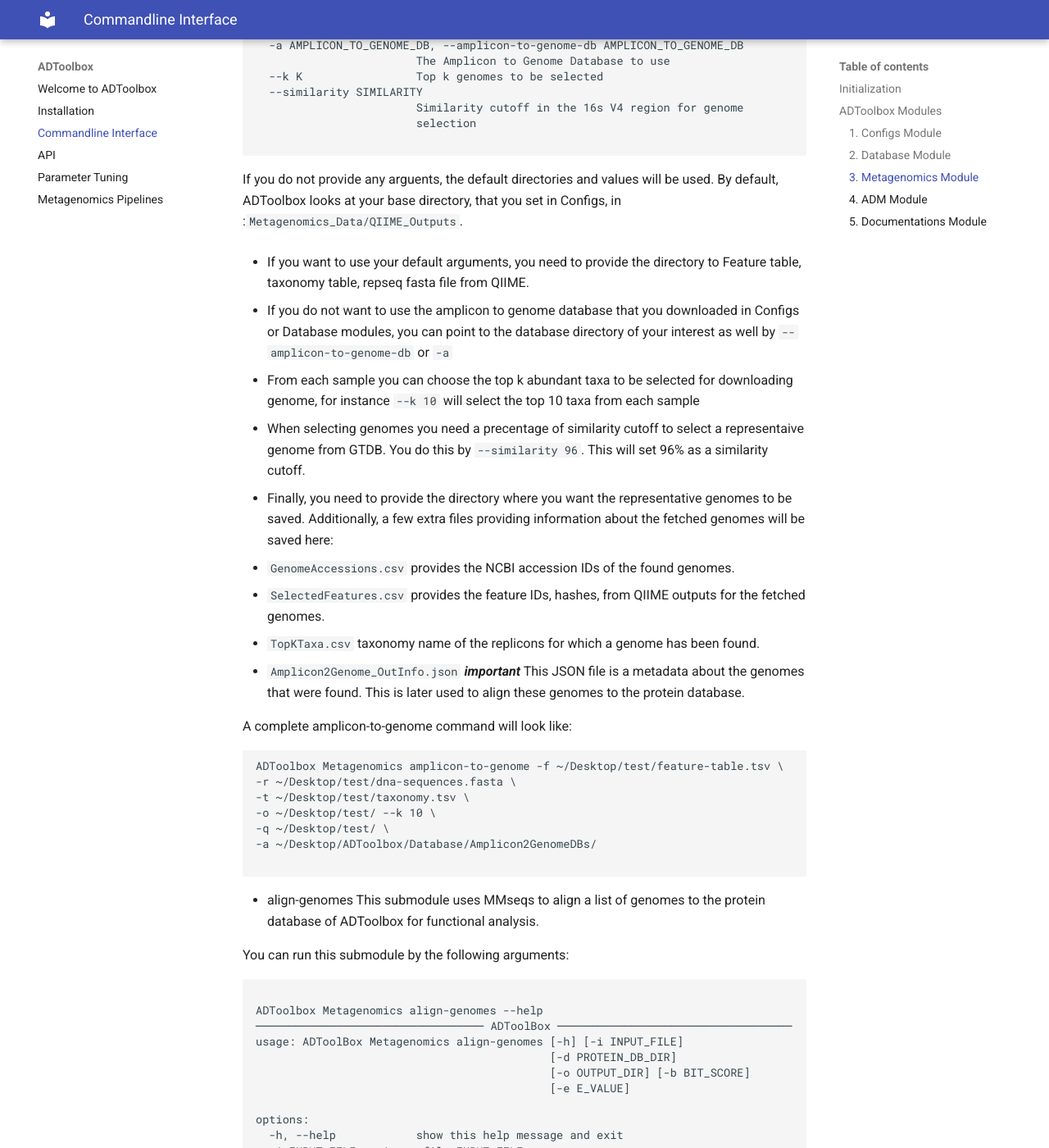
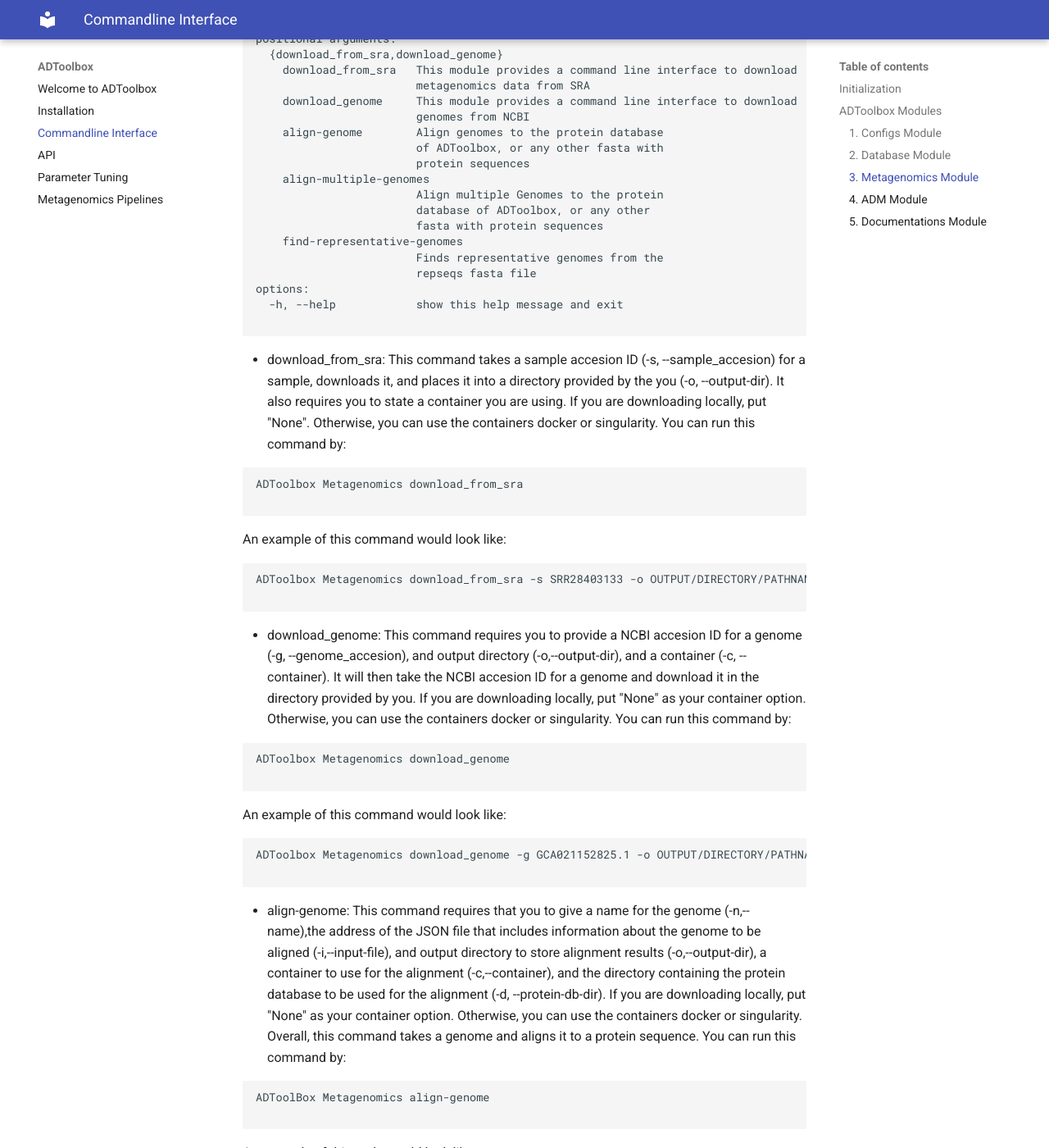
Before and after one commit to chan-csu/ADToolbox, an MkDocs documentation site: the page built from docs/CLI.md, in a window 1280 px wide and 1400 px high, scrolled down 5734 px. Shown: the whole window at 82% size. Built offline with MkDocs 1.6.1 and Material for MkDocs 9.7.7, drawn with Linux system fonts in a browser that asks for light colours; some of the changed text lies outside the part shown.

Commit message:
Updates in CLI module
Adding align-multiple-genomes & find-represenative-genomes

````diff
--- a/docs/CLI.md
+++ b/docs/CLI.md
@@ -82,20 +82,31 @@
 ADToolbox Database --help
 ──────────────────────────── ADToolBox ────────────────────────────
 usage: ADToolBox Database [-h]
-                          {initialize-feed-db,extend-feed-db,show-f
-eed-db,download-reaction-db,download-seed-reaction-db,build-protein
--db,download-feed-db,download-protein-db,download-amplicon-to-genom
-e-dbs}
+                          {initialize-feed-db,add-feed,sh
+ow-feed-db,initialize-metagenomics-studies-db,add-metagen
+omics-study,initialize-protein-db,add-protein,download-re
+action-db,download-seed-reaction-db,build-protein-db,down
+load-protein-db,download-amplicon-to-genome-dbs,download-
+all-databases}
                           ...
 
 positional arguments:
-  {initialize-feed-db,extend-feed-db,show-feed-db,download-reaction
--db,download-seed-reaction-db,build-protein-db,download-feed-db,dow
-nload-protein-db,download-amplicon-to-genome-dbs}
-                        Database Modules:
+  {initialize-feed-db,add-feed,show-feed-db,initialize-me
+tagenomics-studies-db,add-metagenomics-study,initialize-p
+rotein-db,add-protein,download-reaction-db,download-seed-
+reaction-db,build-protein-db,download-protein-db,download
+-amplicon-to-genome-dbs,download-all-databases}
+                        Database commands:
     initialize-feed-db  Initialize the Feed DB
     add-feed            Add a feed to the feed database
-    show-feed-db        Shows the feed table
+    show-feed-db        Shows the feed database
+    initialize-metagenomics-studies-db
+                        Initialize the Metagenomics Studies DB
+    add-metagenomics-study
+                        Add a metagenomics study to the Kbase
+    initialize-protein-db
+                        Generates the protein database for ADToolbox
+    add-protein         Add a protein to the protein database
     download-reaction-db
                         Downloads the reaction database in CSV
                         format
@@ -104,8 +115,6 @@
                         JSON format
     build-protein-db    Generates the protein database for
                         ADToolbox
-    download-feed-db    Downloads the feed database in JSON
-                        format
     download-protein-db
                         Downloads the protein database in fasta
                         format; You can alternatively build it
@@ -114,16 +123,12 @@
                         downloads amplicon to genome databases
     download-all-databases
                         downloads all databases that are required by ADToolbox at once
-    show-tables         Show the list of all studies in Kbase
-    add-metagenomics-study
-                        Add a metagenomics study to the Kbase
-    add-experimental-data-study
-                        Add a study with experimental data to the Kbase
+
 options:
   -h, --help            show this help message and exit
 ```
 
-We now go over these commands one by one:
+We will now go over these commands one by one:
 
 - initialize-feed-db: This will create an empty JSON file in the Database sub-directory in your base directory that will hold all the future feed information that you add. You can run this command  by:
 
@@ -132,17 +137,59 @@
 
 ```
 
-- add-feed: This will add feed data to the database. Such data includes: NAME (the name of the feed), CARBOHYDRATES (carbohydrate content of the feed in a percentage), PROTEINS (protein content of the feed in a percecntage), LIPIDS (lipid content of the feed in a percentage), TSS (total suspended solid content of the feed in a percentage), SI (soluable inert content of feed in a percentage), XI (particulate inert content of feed in a percentage), and REFERENCE (reference where numbers came from).
+- add-feed: This will add feed data to the database. Such data includes: the name of the feed (-n, --name), carbohydrate content of the feed in a percentage (-c, --carbohydrates), protein content of the feed in a percecntage (-p, --proteins), lipid content of the feed in a percentage (-l, --lipids), total suspended solid content of the feed in a percentage (-t, --tss), soluable inert content of feed in a percentage (-s, --si), particulate inert content of feed in a percentage (-x, --xi), and a reference where numbers came from (-r, --reference).  This command is run by:
 
 ```
 ADToolbox Database add-feed
 
 ```
+An example of this would look like:
 
-- show-feed-db: As the name implies, this will show the user the feed database along with any values they have added to it, in the command window.
+```
+ADToolbox Database add-feed -n "test feed" -c 20 -p 20 -l 20 -t 20 -s 20 -x 20 -r "test reference"
+
+```
+
+- show-feed-db: As the name implies, this will show the user the feed database along with any values they have added to it, in the command window. This command is run by:
 
 ```
 ADToolbox Database show-feed-db
+
+```
+- initialize-metagenomics-studies-db: This will create an empty TSV file in the Database sub-directory in your base directory that will hold all the future information about various metagenomics studies that you add. You can run this command  by:
+
+```
+ADToolbox Database initialize-metagenomics-studies-db
+
+```
+- add-metagenomics-study: This command will add a metagenomics study to the Kbase and will require the study name (-n,--name), study type (-t, --type), microbiome where the metagenomics study belongs to (-m, --microbiome), SRA accession ID for the sample (-s, --sample_accesion), SRA accession ID for the project (-p, --study_accesion), and comments on the study of interest (-c, --comments). This command is run by:
+
+```
+ADToolbox Database add-metagenomics-study
+
+```
+An example of this would look like:
+
+```
+ADToolbox Database add-metagenomics-study  -n test_study -t 16s -m "anaerobic digestion"  -s 11111111 -c "this is just a test" -p 222222
+
+```
+- initialize-protein-db: This will create an empty JSON file in the Database sub-directory in your base directory that will hold all the future protein information that you add. You can run this command  by:
+
+```
+ADToolbox Database initialize-protein-db
+
+```
+- add-protein: As the name implies, this will add information about a protein to the empty protein database. Information about such protein includes its UniProt ID (-i, --uniprot-id), and the name attached to the protein which is usually the EC number (-n, --name). You can run this command by:
+
+```
+ADToolbox Database add-protein
+
+```
+An example of this would look like:
+
+```
+ADToolbox Database add-protein -i ATEST1 -n 1.1.1.1
 
 ```
 
@@ -154,13 +201,6 @@
 ```
 ADToolbox Database download-reaction-db
 
-```
-
-- download-feed-db: Downloads the default feed database in JSON format
-
-```
-
-ADToolbox Database download-feed-db
 
 ```
 
@@ -209,252 +249,94 @@
 
 ──────────────────────────── ADToolBox ────────────────────────────
 usage: ADToolBox Metagenomics [-h]
-                              {amplicon-to-genome,align-genomes,mak
-e-json-from-genomes,map-genomes-to-adm}
+                              {download_from_sra}
                               ...
 
 positional arguments:
-  {amplicon-to-genome,align-genomes,make-json-from-genomes,map-geno
-mes-to-adm}
-                         Available Metagenomics Commands:
-    amplicon-to-genome  Downloads the representative genome from
-                        each amplicon
-    align-genomes       Align Genomes to the protein database of
-                        ADToolbox, or any other fasta with
+  {download_from_sra,download_genome}
+    download_from_sra   This module provides a command line interface to download
+                        metagenomics data from SRA
+    download_genome     This module provides a command line interface to download
+                        genomes from NCBI
+    align-genome        Align genomes to the protein database
+                        of ADToolbox, or any other fasta with
                         protein sequences
-    make-json-from-genomes
-                        Generates JSON file required by Align-
-                        Genomes for custom genomes.
-    map-genomes-to-adm  maps JSON file with genome infromation to
-                        ADM reactions
-
+    align-multiple-genomes
+                        Align multiple Genomes to the protein
+                        database of ADToolbox, or any other
+                        fasta with protein sequences
+    find-representative-genomes
+                        Finds representative genomes from the
+                        repseqs fasta file
 options:
   -h, --help            show this help message and exit
 
 ```
-
-As of right now, there are 3 main submodules exist in the Metagenomics module:
-
-- amplicon-to-genome: If you have 16s Data from QIIME, you can, hopefully, find the representative genomes for each replicon in an automated way
-using this functionality by selecting different parameters:
-
+- download_from_sra: This command takes a sample accesion ID (-s, --sample_accesion) for a sample, downloads it, and places it into a directory provided by the you (-o, --output-dir). It also requires you to state a container you are using. If you are downloading locally, put "None". Otherwise, you can use the containers docker or singularity. You can run this command by:
 
 ```
-ADToolbox Metagenomics amplicon-to-genome --help
-
-────────────────────────────────── ADToolBox ───────────────────────────────────
-usage: ADToolBox Metagenomics amplicon-to-genome [-h] [-q QIIME_OUTPUTS_DIR]
-                                                 [-f FEATURE_TABLE_DIR]
-                                                 [-r REP_SEQ_DIR]
-                                                 [-t TAXONOMY_TABLE_DIR]
-                                                 [-o OUTPUT_DIR]
-                                                 [-a AMPLICON_TO_GENOME_DB]
-                                                 [--k K]
-                                                 [--similarity SIMILARITY]
-
-options:
-  -h, --help            show this help message and exit
-  -q QIIME_OUTPUTS_DIR, --qiime-outputs-dir QIIME_OUTPUTS_DIR
-                        Input the directory to the QIIME outputs
-  -f FEATURE_TABLE_DIR, --feature-table-dir FEATURE_TABLE_DIR
-                        Input the directory to the feature table output from
-                        QIIME output tables
-  -r REP_SEQ_DIR, --rep-Seq-dir REP_SEQ_DIR
-                        Input the directory to the repseq fasta output from
-                        QIIME output files
-  -t TAXONOMY_TABLE_DIR, --taxonomy-table-dir TAXONOMY_TABLE_DIR
-                        Input the directory to the taxonomy table output from
-                        QIIME output files
-  -o OUTPUT_DIR, --output-dir OUTPUT_DIR
-                        Output the directory to store the representative
-                        genome files
-  -a AMPLICON_TO_GENOME_DB, --amplicon-to-genome-db AMPLICON_TO_GENOME_DB
-                        The Amplicon to Genome Database to use
-  --k K                 Top k genomes to be selected
-  --similarity SIMILARITY
-                        Similarity cutoff in the 16s V4 region for genome
-                        selection
+ADToolbox Metagenomics download_from_sra
 
 ```
-
-If you do not provide any arguents, the default directories and values will be used. By default, ADToolbox looks at
-your base directory, that you set in Configs, in :```Metagenomics_Data/QIIME_Outputs```.
-
-- If you want to use your default arguments, you need to provide the directory to Feature table, taxonomy table, repseq fasta file from QIIME.
-
-- If you do not want to use the amplicon to genome database that you downloaded in Configs or Database modules, you can point to the database directory of your interest as well by ```--amplicon-to-genome-db``` or ```-a```
-
-- From each sample you can choose the top k abundant taxa to be selected for downloading genome, for instance ```--k 10``` will select the top 10 taxa from each sample
-
-- When selecting genomes you need a precentage of similarity cutoff to select a representaive genome from GTDB. You do this by ```--similarity 96```. This will set 96% as a similarity cutoff.
-
-- Finally, you need to provide the directory where you want the representative genomes to be saved. Additionally, a few extra files
-providing information about the fetched genomes will be saved here:
-
-  - ```GenomeAccessions.csv``` provides the NCBI accession IDs of the found genomes.
-  - ```SelectedFeatures.csv``` provides the feature IDs, hashes, from QIIME outputs for the fetched genomes.
-  - ```TopKTaxa.csv``` taxonomy name of the replicons for which a genome has been found.
-  - ```Amplicon2Genome_OutInfo.json``` ***important*** This JSON file is a metadata about the genomes that were found. This is later used to align these genomes to the protein database.
-
-A complete amplicon-to-genome command will look like:
+An example of this command would look like:
 
 ```
-ADToolbox Metagenomics amplicon-to-genome -f ~/Desktop/test/feature-table.tsv \
--r ~/Desktop/test/dna-sequences.fasta \
--t ~/Desktop/test/taxonomy.tsv \
--o ~/Desktop/test/ --k 10 \
--q ~/Desktop/test/ \
--a ~/Desktop/ADToolbox/Database/Amplicon2GenomeDBs/
+ADToolbox Metagenomics download_from_sra -s SRR28403133 -o OUTPUT/DIRECTORY/PATHNAME -c None
 
 ```
-
-
-- align-genomes This submodule uses MMseqs to align a list of genomes to the protein database of ADToolbox for functional analysis.
-
-You can run this submodule by the following arguments:
+- download_genome: This command requires you to provide a NCBI accesion ID for a genome (-g, --genome_accesion), and output directory (-o,--output-dir), and a container (-c, --container). It will then take the NCBI accesion ID for a genome and download it in the directory provided by you. If you are downloading locally, put "None" as your container option. Otherwise, you can use the containers docker or singularity. You can run this command by:
 
 ```
-
-ADToolbox Metagenomics align-genomes --help
-────────────────────────────────── ADToolBox ───────────────────────────────────
-usage: ADToolBox Metagenomics align-genomes [-h] [-i INPUT_FILE]
-                                            [-d PROTEIN_DB_DIR]
-                                            [-o OUTPUT_DIR] [-b BIT_SCORE]
-                                            [-e E_VALUE]
-
-options:
-  -h, --help            show this help message and exit
-  -i INPUT_FILE, --input-file INPUT_FILE
-                        Input the address of the JSON file includeing
-                        information about the genomes to be aligned
-  -d PROTEIN_DB_DIR, --protein-db-dir PROTEIN_DB_DIR
-                        Directory containing the protein database to be used
-                        for alignment
-  -o OUTPUT_DIR, --output-dir OUTPUT_DIR
-                        Output the directory to store the alignment results
-  -b BIT_SCORE, --bit-score BIT_SCORE
-                        Minimum Bit Score cutoff for alignment
-  -e E_VALUE, --e-value E_VALUE
-                        Minimum e-vlaue score cutoff for alignment
+ADToolbox Metagenomics download_genome
 
 ```
-
-- input-file: you need to give a JSON file similar to what you create in amplicon-to-genome, see previous submodule, so that ADToolbox finds
-all the information it needs about the genomes
-
-- protein-db-dir: you can provide ADToolboxes protein database fasta file, or any protein database that you would like to align your genomes with.
-- output-dir: Describes the location to save the alignment results.
-- bits-core: Minimum bit score to filter out the alignment results.
-- e_value: Minimum bit score to filter out the alignment results.
-
-The outputs of this step includes one more import file:
-
-```Alignment_Info.json```  -> This file is used by map-genomes-to-adm
-
-A complete command for this submodule would looklike:
-
+An example of this command would look like:
 
 ```
-
-ADToolBox Metagenomics align-genomes \
---input-file ~/Desktop/ADToolbox/Genomes/Amplicon2Genome_OutInfo.json
---protein-db-dir ~/Desktop/ADToolbox/Database/Protein_DB.fasta
---output-dir ~/Desktop/ADToolbox/Outputs/ \
---bit-score 40 \
---e-value 0.000001
+ADToolbox Metagenomics download_genome -g GCA021152825.1 -o OUTPUT/DIRECTORY/PATHNAME -c None
 
 ```
-
-----------------------
-
-- make-json-from-genomes Sometimes you have genomes either from assembly or downloading it manually. In this case you can import your genomes
-to the pipeline by making a JSON file similar to  ```Amplicon2Genome_OutInfo.json```. To this you need to make a CSV file for your genomes:
+- align-genome: This command requires that you to give a name for the genome (-n,--name),the address of the JSON file that includes information about the genome to be aligned (-i,--input-file), and output directory to store alignment results (-o,--output-dir), a container to use for the alignment (-c,--container), and the directory containing the protein database to be used for the alignment (-d, --protein-db-dir).  If you are downloading locally, put "None" as your container option. Otherwise, you can use the containers docker or singularity. Overall, this command takes a genome and aligns it to a protein sequence. You can run this command by:
 
 ```
-
-ADToolbox Metagenomics make-json-from-genomes  --help
-
-────────────────────────────────── ADToolBox ───────────────────────────────────
-usage: ADToolBox Metagenomics make-json-from-genomes [-h] -i INPUT_FILE -o
-                                                     OUTPUT_FILE
-
-options:
-  -h, --help            show this help message and exit
-  -i INPUT_FILE, --input-file INPUT_FILE
-                        Input the address of the CSV file includeing
-                        information about the genomes to be aligned
-  -o OUTPUT_FILE, --output-file OUTPUT_FILE
-                        Output the directory to store the JSON file.
+ADToolBox Metagenomics align-genome
 
 ```
-
-- input-file: This input file should be the address to a CSV file exactly in the following column format:
-
-|Genome_ID|NCBI_Name|Genome_Dir   |
-|---------|---------|-------------|
-|Genome1  |xyz      |~/Desktop/...|
-
-1- Genome_ID: Identifier for the genome, preferrably; NCBI ID
-2- NCBI_Name: NCBI taxonomy name for the genome: Does not need to be in a specific format
-3- Genome_Dir: Absolute path to the fasta files: NOT .gz
-
-
-- output-file: output directory for the generated JSON to be saved.
-
-An example of this command would be:
+An example of this code would look like:
 
 ```
-
-ADToolBox Metagenomics make-json-from-genomes --input-file ~/Desktop/MyGenomes.CSV --output-files ~/Desktop/Genome_info.json
+ADToolbox Metagenomics align-genome -n "test genome" -i INPUT/PATHNAME/OF/GENOME -o OUTPUT/PATHNAME/DIRECTORY -c None -d PATHNAME/OF/PROTEIN
 
 ```
-
-
---------------------
-
-- map-genomes-to-adm: This command will take a JSON file that has Alignment info for all of the genomes, and will output the mapping to ADM models. This is how you run this command:
+- align-multiple-genomes: This command allows you to align multiple genomes to the protein database of ADToolbox, or any other fasta file with protein sequences. It requires to user to input the address to a JSON file that holds the information about the genomes (-i,--input-file), an output directory to store the alignment results (-o,--output-dir), a container to use for the alignment (-c,--container), and the directory containing the protein database to be used for alignment (-d,--protein-db-dir). If you are downloading locally, put "None" as your container option. Otherwise, you can use the containers docker or singularity. This command can be run by:
 
 ```
-
-ADToolbox Metagenomics map-genomes-to-adm --help
-────────────────────────────────── ADToolBox ───────────────────────────────────
-usage: ADToolBox Metagenomics map-genomes-to-adm [-h] [-i INPUT_FILE]
-                                                 [-m MODEL] [-o OUTPUT_DIR]
-
-options:
-  -h, --help            show this help message and exit
-  -i INPUT_FILE, --input-file INPUT_FILE
-                        Input the address of the JSON file includeing
-                        information about the alignment of the genomes to the
-                        protein database
-  -m MODEL, --model MODEL
-                        Model determines which mapping system you'd like to
-                        use; Current options: 'Modified_ADM_Reactions'
-  -o OUTPUT_DIR, --output-dir OUTPUT_DIR
-                        address to store the JSON report to be loaded with a
-                        model
-
-
+ADToolbox Metagenomics align-multiple-genomes
 
 ```
-- input-file: This should be the alignment info JSON file created in align-genome step.
-- model: this must be a string defining the model that you want to map the aligned reactions to. Current option is only
-"Modified_ADM_Reactions"
-- output-dir: Directory to save the Genome alignment report, Metagenome report, in JSON format. This can be used later in ADM module to include the role of different genomes in the process.
-
-An example of a complete command for this submodule is:
+An example of this command looks like:
 
 ```
-ADToolbox Metagenomics map-genomes-to-adm -i ~/Desktop/alignment_info.json -m Modified_ADM_Reactions -o ~/Desktop/ADM_Mapping_Report.json
+ADToolbox Metagenomics align-multiple-genomes -i PATHNAME/TO/FILE/OF/GENOMES -o OUTPUT/DIRECTORY -c None -d DIRECTORY/OF/PROTEIN/DATABSE
 
 ```
+- find-represenative-genomes: This command maps represenative amplicon sequences to a representative genome in GTDB database. It requires the user to provide the address to the repseqs fasta file (-i,--input-file), the directory of the output file (-o, --output-dir), a container used for the alignment (-c,--container), and the format of the output file which can be json or csv (-f,--format). Something optional that you can provide is the similarity cutoff for clustering; though, the default is 0.97 (-s,--similarity). If you are downloading locally, put "None" as your container option. Otherwise, you can use the containers docker or singularity. You can run this code by:
 
+```
+ADToolbox Metagenomics find-representative-genomes
 
+```
+An example of this code will look like:
+
+```
+ADToolbox Metagenomics find-representative-genomes -i PATHNAME/TO/REPSEQS/FASTA/FILE -o PATHNAME/TO/OUTPUT/DIRECTORY -c None -f csv
+
+```
 
 -------------------------------
 ### 4. ADM Module
 
-ADM module provides all the tools needed to run instances of ADM Model. This include the originsl ADM, Batstone et al., and the Modified-ADM suggested by the Authors of ADToolbox. In order to find out about all the functionalities in this module, you can run:
+ADM module provides all the tools needed to run instances of ADM Model. This includes the original ADM, Batstone et al., and the Modified-ADM suggested by the Authors of ADToolbox. In order to find out about all the functionalities in this module, you can run:
 
 ```
 
````
